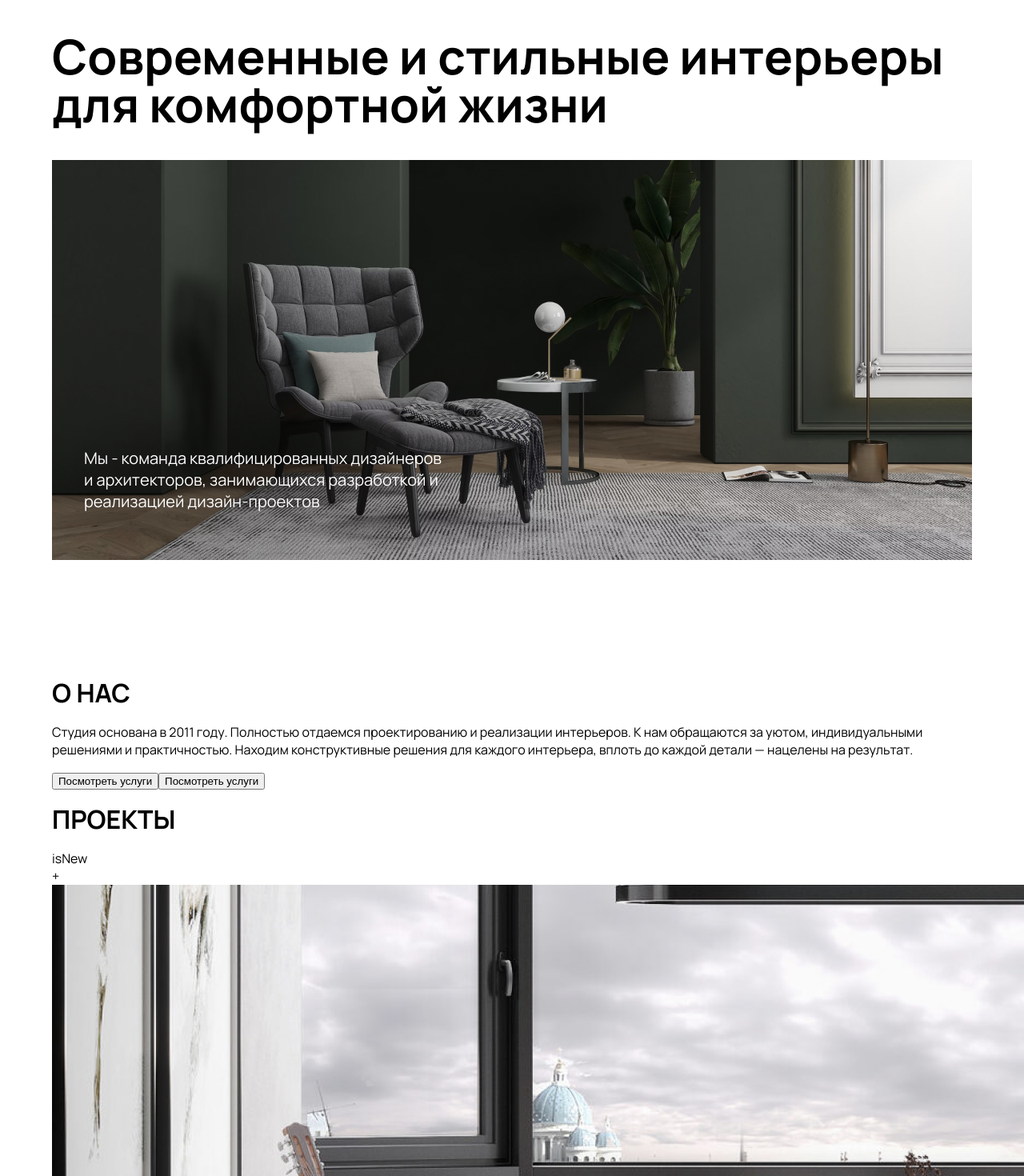
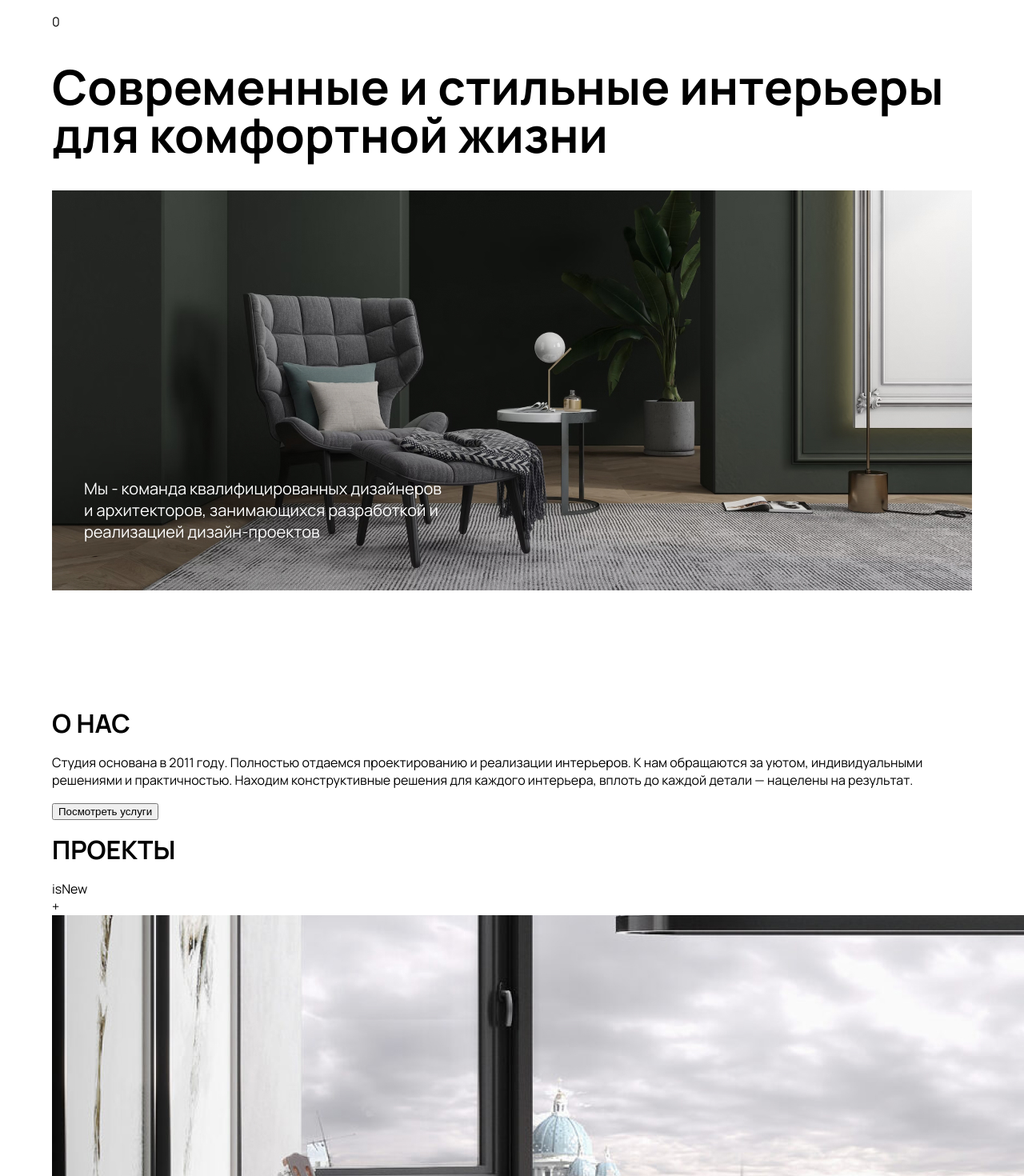
Before and after one commit to TimofeyMikhalev/React-learn, a React (Vite) app in the folder metrica-react/: page / in a window 1280 px wide. Shown: the top 1470 px of the page at 80% size. Built offline with nearby package versions, Linux system fonts and the light colour scheme.

Commit message:
React useState/state

```diff
--- a/metrica-react/src/App.jsx
+++ b/metrica-react/src/App.jsx
@@ -1,23 +1,51 @@
-import React from "react"
-import HeroSection from "./components/HeroSection/HeroSection"
+ import HeroSection from "./components/HeroSection/HeroSection"
 import AboutSection from "./components/AboutSection/AboutSection"
 import ProjectSection from "./components/ProjectSection/ProjectSection"
 import Button from "./components/Button/Button"
-
+import React, { useState } from "react"
+import Counter from "./Counter"
 
 function App() {
 
-  function handleButtonClick() {
-    alert("кнопка нажата")
+  const [counter, setCounter] = useState(0)
+
+  function handleMinusBtnClick() {
+    setCounter(counter - 1)
   }
+  function handlePlusBtnClick() {
+    setCounter(counter + 1)
+  }
+
+  function isMinusBtnDesable() {
+    return counter === -5
+  }
+
+  function isPlusBtnDesable() {
+    return counter === 5
+  }
+
+  // function handleMinusBtnClick() {
+  //   setCounter((prevCounter) => {
+  //     return prevCounter - 1
+  //   })
+  // }
+
+  // function handlePlusBtnClick() {
+  //   setCounter((prevCounter) => {
+  //     return prevCounter + 1
+  //   })
+  // }
 
   return (
     <div className="container">
+      <Counter value={counter}/>
       <HeroSection />
       <AboutSection />
       <ProjectSection />
 
-      <Button onClick={handleButtonClick} text={'Нажми меня'}/>
+      <p>{counter}</p>
+      <Button text={'-'} isDidabled={isMinusBtnDesable()} onClick={handleMinusBtnClick}/>
+      <Button text={'+'} isDidabled={isPlusBtnDesable()} onClick={handlePlusBtnClick}/>
     </div>
   )
 }
--- /dev/null
+++ b/metrica-react/src/Counter.jsx
@@ -0,0 +1,12 @@
+import React from "react";
+
+function Counter({ value }) {
+    return (
+        <p>
+            {value}
+        </p>
+
+    )
+}
+
+export default Counter;
--- a/metrica-react/src/components/Button/Button.jsx
+++ b/metrica-react/src/components/Button/Button.jsx
@@ -1,11 +1,11 @@
 import React from "react";
 
-function Button({ text, onClick }) {
+function Button({ text, onClick, isDidabled }) {
     return (
         <>
-            <button onClick={onClick}>Посмотреть услуги</button>
+            {/* <button onClick={onClick}></button> */}
 
-            <button>{text}</button>
+            <button disabled={isDidabled} onClick={onClick}>{text}</button>
         </>
 
     )
```
